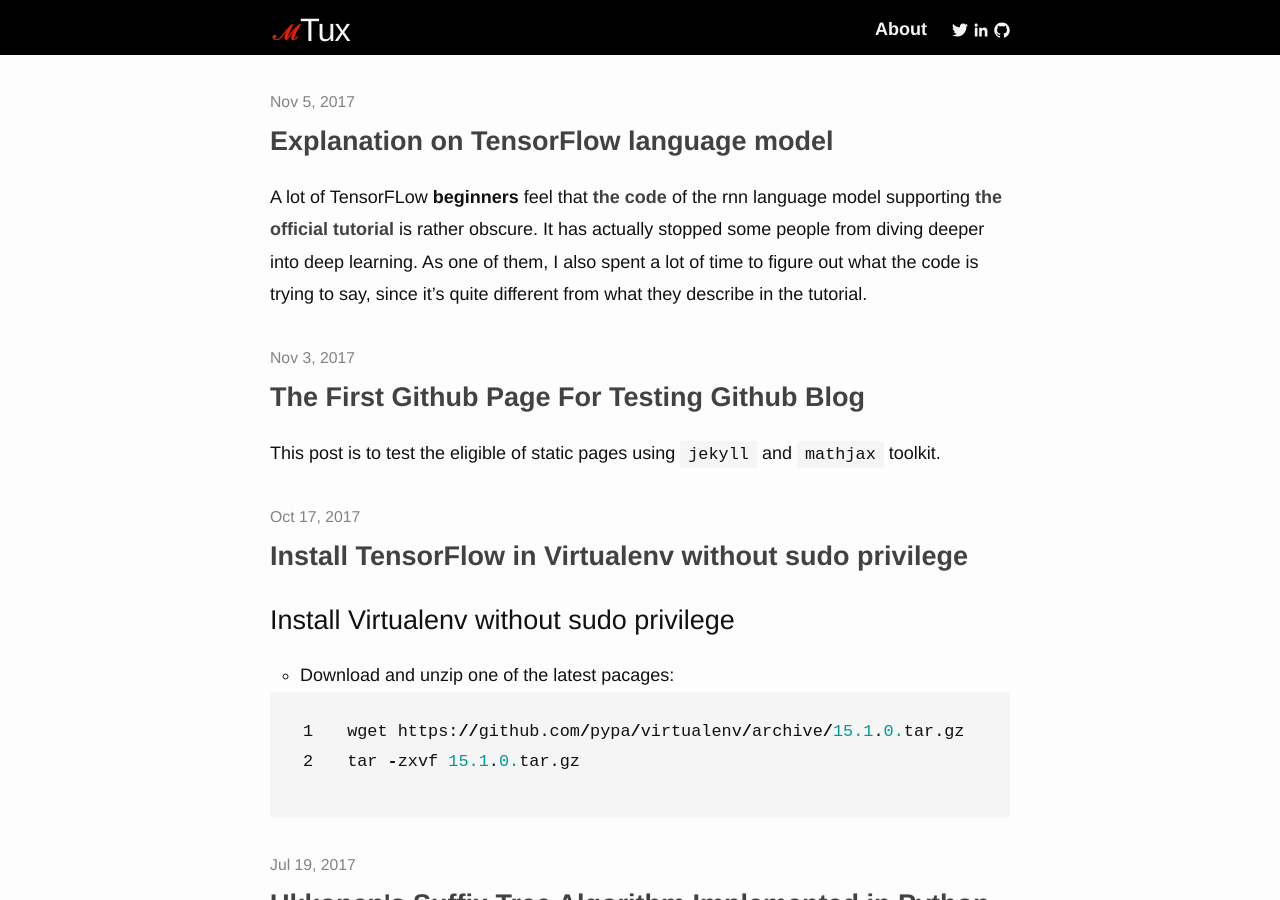
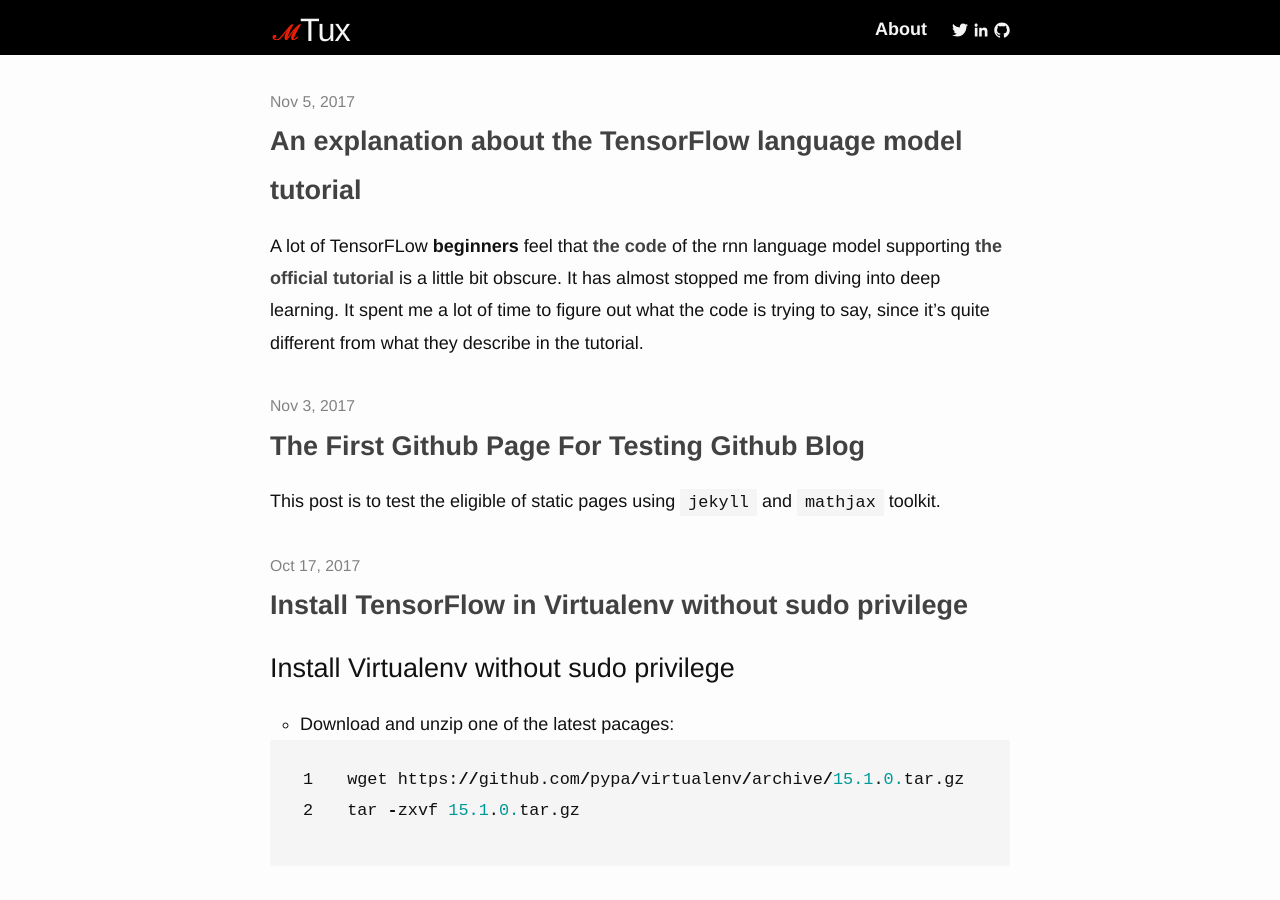
Before and after one commit to mutux/mutux.github.io, a Jekyll site: the page built from index.html, in a window 1280 px wide and 900 px high. Built offline with Jekyll 4.4.1, drawn with Linux system fonts in a browser that asks for light colours; the list of posts is cut into pages by our own code.

Commit message:
Update 2017-11-05-explanation-on-the-tutorial-of-ptb-lm.md

```diff
--- a/_posts/2017-11-05-explanation-on-the-tutorial-of-ptb-lm.md
+++ b/_posts/2017-11-05-explanation-on-the-tutorial-of-ptb-lm.md
@@ -1,10 +1,10 @@
 ---
 layout: post
-title:  "Explanation on TensorFlow language model"
+title:  "An explanation about the TensorFlow language model tutorial"
 date:   2017-11-05 13:10:36 -0400
 comment_id: 6
 ---
-A lot of TensorFLow **beginners** feel that [the code](https://github.com/tensorflow/models/blob/master/tutorials/rnn/ptb/ptb_word_lm.py) of the rnn language model supporting [the official tutorial](https://www.tensorflow.org/tutorials/recurrent) is rather obscure. It has actually stopped some people from diving deeper into deep learning. As one of them, I also spent a lot of time to figure out what the code is trying to say, since it's quite different from what they describe in the tutorial.
+A lot of TensorFLow **beginners** feel that [the code](https://github.com/tensorflow/models/blob/master/tutorials/rnn/ptb/ptb_word_lm.py) of the rnn language model supporting [the official tutorial](https://www.tensorflow.org/tutorials/recurrent) is a little bit obscure. It has almost stopped me from diving into deep learning. It spent me a lot of time to figure out what the code is trying to say, since it's quite different from what they describe in the tutorial.
 
 So after read through the codes, I **reorganized** the code into several pieces and **rename** a couple of confusing variables to make the code more understandable.
 
```
